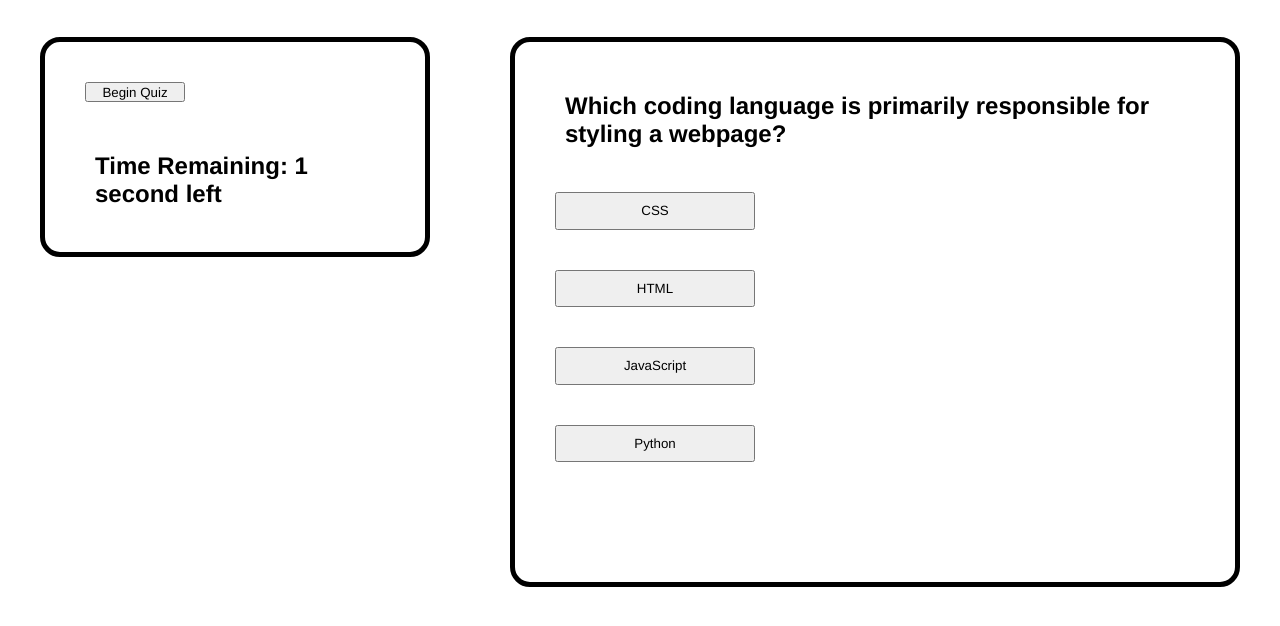
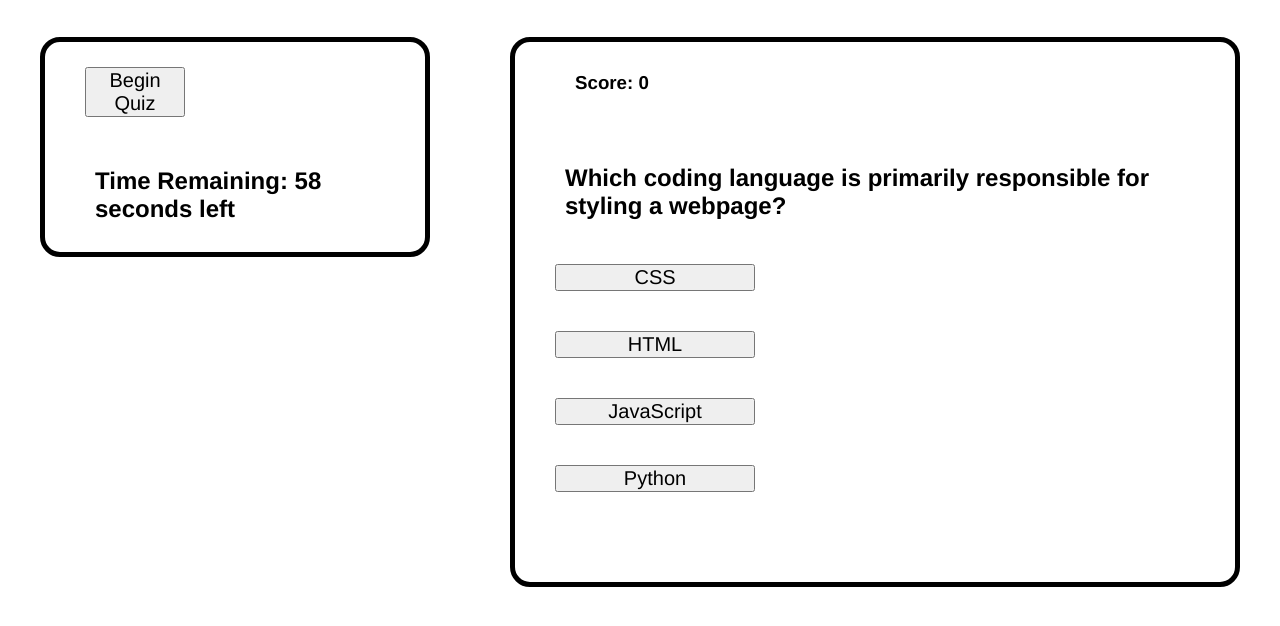
Before and after one commit to AdamJohnson92/Coding-Quiz, a plain HTML site: page index.html in a window 1280 px wide. Both pictures are taken after a click on the button "Begin Quiz". Shown: the part 144-770 px from the top of the page. Drawn offline with Linux system fonts and the light colour scheme.

Commit message:
Added working functionality to score tracker.

```diff
--- a/assets/script.js
+++ b/assets/script.js
@@ -7,7 +7,9 @@ var choiceTwoBtnEl = document.querySelector("#choice-two");
 var choiceThreeBtnEl = document.querySelector("#choice-three");
 var choiceFourBtnEl = document.querySelector("#choice-four");
 var feedbackEl = document.querySelector("#feedback")
-var secondsLeft = 3;
+var scoreEl = document.querySelector("#score")
+var scoreCounter = 0;
+var secondsLeft = 60;
 
 var questionOne = {
   question: "Which coding language is primarily responsible for styling a webpage?",
@@ -20,6 +22,7 @@ var questionOne = {
 function playGame(){
   setTime();
   generateQuestion()
+
 }
 
 function setTime() {
@@ -36,6 +39,7 @@ function setTime() {
         choiceTwoBtnEl.style.display = "none";
         choiceThreeBtnEl.style.display = "none";
         choiceFourBtnEl.style.display = "none";
+        feedbackEl.style.display = "none";
       }
     }, 1000);
   }
@@ -43,24 +47,31 @@ function setTime() {
   function generateQuestion(){
     questionEl.textContent = questionOne.question;
     choiceOneBtnEl.textContent = questionOne.correct;
+    choiceOneBtnEl.style.display = "block";
     choiceTwoBtnEl.textContent = questionOne.incorrectOne;
+    choiceTwoBtnEl.style.display = "block";
     choiceThreeBtnEl.textContent = questionOne.incorrectTwo;
+    choiceThreeBtnEl.style.display = "block";
     choiceFourBtnEl.textContent = questionOne.incorrectThree;
+    choiceFourBtnEl.style.display = "block";
     /*for (let i = 1; i < choiceBtnEl.length; i++) {
         var index = Math.floor(Math.random * choiceBtnEl.length)
         choiceBtnEl.textContent = questionOne[index]
       }*/
+
     }
 
+
   function answerSelection(event){
-      var userAnswer = event.target;
-      console.log(userAnswer)
-      if (userAnswer === questionOne.correct) {
-    score++;
-    feedbackEl.textContent = "Correct!"
+    var userAnswer = event.target;
+      if (userAnswer === choiceOneBtnEl) {
+        scoreCounter++;
+        scoreEl.textContent = scoreCounter;
+        console.log(scoreCounter)
+        feedbackEl.textContent = "Correct!"
     } else {
     feedbackEl.textContent = "Incorrect! -10 Seconds"
-    secondsLeft -10;
+    secondsLeft -10000;
     }
   }
 
--- a/assets/style.css
+++ b/assets/style.css
@@ -32,14 +32,16 @@ main{
 
 button{
     width: 200px;
-    height:50px;
+    height:75px;
     margin: 20px;
+    font-size: 20px;
 }
 
 #begin-button{
     width: 100px;
     height: 70px;
     margin: 20px;
+    padding: 0px 20px;
     text-align: center;
 }
 
@@ -63,3 +65,7 @@ h2{
 h3{
     margin: 40px;
 }
+
+.choice-button{
+    display: none;
+}
--- a/index.html
+++ b/index.html
@@ -17,11 +17,12 @@
             <h2>Time Remaining: <span id="timer">60 seconds left</span></h2>
         </div>
         <div class="question-section">
-            <h2 id="game-question">Here's where the question will go.</h2>
-            <button class="choice-button" id="choice-one">Choice One</button>
-            <button class="choice-button" id="choice-two">Choice two</button>
-            <button class="choice-button" id="choice-three">Choice three</button>
-            <button class="choice-button" id="choice-four">Choice four</button>
+            <h3>Score: <span id="score"> 0 </span></h3>
+            <h2 id="game-question"></h2>
+            <button class="choice-button" id="choice-one"></button>
+            <button class="choice-button" id="choice-two"></button>
+            <button class="choice-button" id="choice-three"></button>
+            <button class="choice-button" id="choice-four"></button>
             <h3 id="feedback"></h3>
         </div>
     </main>
```
